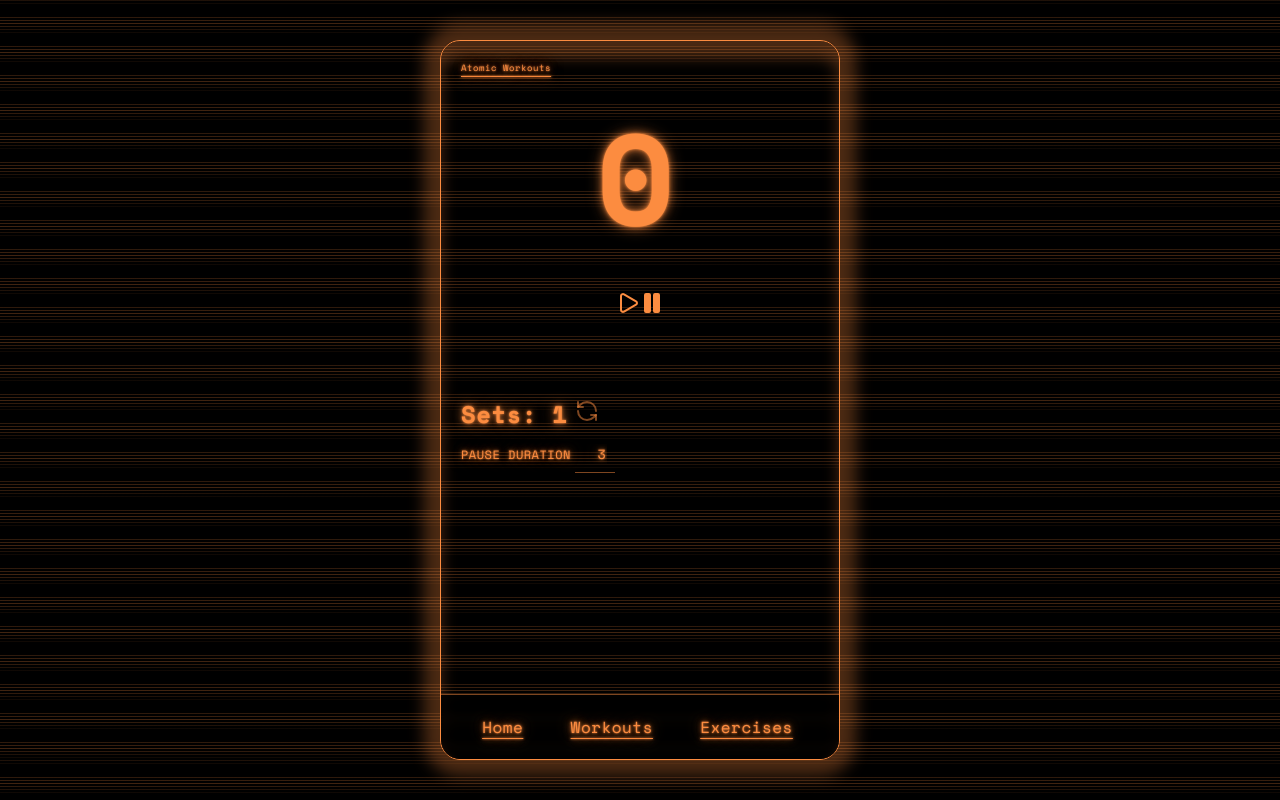
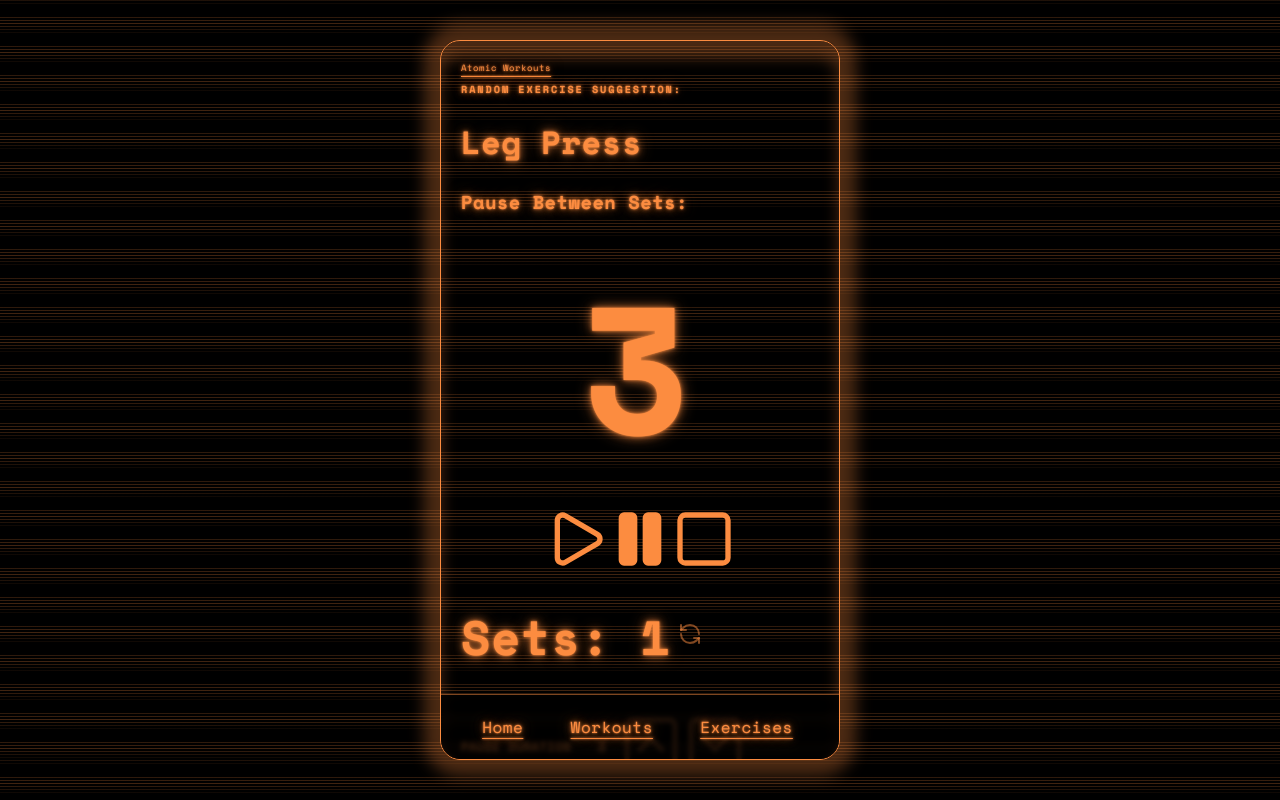
Before and after one commit to jakobm101/capstone-atomicworkouts, a Next.js app: page / in a window 1280 px wide. Built offline with nearby package versions, Linux system fonts and the light colour scheme.

Commit message:
lots of style and displaying instructions

```diff
--- a/components/Timer.jsx
+++ b/components/Timer.jsx
@@ -1,52 +1,77 @@
-import { Pause, Play } from "lucide-react";
+import { Pause, Play, Square } from "lucide-react";
 import { useEffect, useState } from "react";
 import styled from "styled-components";
 
 export default function Timer({ pauseDuration = 5, setCount }) {
   const [timer, setTimer] = useState(pauseDuration);
   const [isRunning, setIsRunning] = useState(true);
+  const buttonSize = 64;
 
   useEffect(() => {
     //if paused or timer done then stop and reset timer
-    if (timer <= 0 && !isRunning) {
+    if (!isRunning) {
+      return;
+      // count laps
+    } else if (timer < 0 && isRunning) {
+      setCount((prev) => prev + 1);
       setTimer(pauseDuration);
-      setIsRunning(!isRunning);
-      // count laps
-    } else if (timer <= 0 || !isRunning) {
-      setCount((prev) => prev + 1);
+      setIsRunning(false);
       return;
     }
 
     const interval = setInterval(() => setTimer(timer - 1), 1000);
     return () => clearInterval(interval);
-  }, [timer, isRunning]);
+  }, [timer, isRunning, pauseDuration]);
+
+  useEffect(() => {
+    setTimer(pauseDuration);
+  }, [pauseDuration]);
+
+  const Reset = () => {
+    setTimer(pauseDuration);
+    setIsRunning(false);
+  };
 
   return (
     <TimeWrapper>
       <TimeDisplay>{timer}</TimeDisplay>
-      <StyledPlayPause type="button" onClick={() => setIsRunning(!isRunning)}>
+      <div>
+        <StyledControls type="button" onClick={() => setIsRunning(!isRunning)}>
           <Play
+            size={buttonSize}
             fill={
               isRunning && timer > 0 ? "var(--color-orange-10)" : "transparent"
             }
           />
           <Pause
+            size={buttonSize}
             fill={
-            !isRunning || timer === 0 ? "var(--color-orange-10)" : "transparent"
+              !isRunning || timer === 0
+                ? "var(--color-orange-10)"
+                : "transparent"
             }
           />
-      </StyledPlayPause>
+        </StyledControls>
+        <StyledControls onClick={Reset}>
+          <Square size={buttonSize} />
+        </StyledControls>
+      </div>
     </TimeWrapper>
   );
 }
 
-const StyledPlayPause = styled.button`
+const StyledControls = styled.button`
+  margin: 0;
+  padding: 0;
   border: none;
   box-shadow: none;
   cursor: pointer;
   &:hover {
     border: none;
     box-shadow: none;
+    svg {
+      fill: var(--color-orange-5);
+    }
   }
 `;
 
@@ -55,9 +80,8 @@ const TimeWrapper = styled.div`
   flex-flow: column wrap;
   justify-content: center;
   align-items: center;
-  padding-bottom: 64px;
 `;
 
 const TimeDisplay = styled.h2`
-  font-size: 128px;
+  font-size: 180px;
 `;
--- a/pages/index.jsx
+++ b/pages/index.jsx
@@ -1,21 +1,41 @@
 import Layout from "@/components/Layout";
+import MuscleGroups from "@/components/MuscleGroups";
 import Timer from "@/components/Timer";
-import { RefreshCcw } from "lucide-react";
-import { useState } from "react";
+import libExercises from "@/lib/exercises";
+import { RefreshCcw, SquareChevronDown, SquareChevronUp } from "lucide-react";
+import { useEffect, useState } from "react";
 import styled from "styled-components";
 
 export default function TimerPage() {
   const [sets, setSets] = useState(0);
   const [pauseDuration, setPauseDuration] = useState(3);
+  const [exercise, setExercise] = useState("Pull-Up"); // default safe SSR value
+  const buttonSize = 64;
+
+  useEffect(() => {
+    const exercises = libExercises;
+    const random = exercises[Math.floor(Math.random() * exercises.length)];
+    setExercise(random);
+  }, []);
+
+  console.log(exercise);
+  const { instructions, name, muscleGroups } = exercise;
+
+  console.log(`instruction and such`, instructions, name, muscleGroups);
 
   return (
     <Layout>
+      <h5>Random Exercise Suggestion:</h5>
+      <h1>{name}</h1>
+      <h3>Pause Between Sets:</h3>
       <Timer setCount={setSets} pauseDuration={pauseDuration} />
-      <StyledH2>Sets: {sets}</StyledH2>
-      <StyledButton onClick={() => setSets(0)}>
-        <RefreshCcw />
-      </StyledButton>
-      <div>
+      <StyledMenuRow>
+        <StyledH2>Sets: {sets}</StyledH2>
+        <StyledButton onClick={() => setSets(0)}>
+          <RefreshCcw />
+        </StyledButton>
+      </StyledMenuRow>
+      <StyledMenuRow>
         <label>Pause Duration</label>
         <StyledInput
           type="number"
@@ -24,13 +44,32 @@ export default function TimerPage() {
           value={pauseDuration}
           onChange={(e) => setPauseDuration(e.target.value)}
         />
-      </div>
+        <StyledButton onClick={() => setPauseDuration((prev) => prev + 1)}>
+          <SquareChevronUp size={buttonSize} />
+        </StyledButton>
+        <StyledButton onClick={() => setPauseDuration((prev) => prev - 1)}>
+          <SquareChevronDown size={buttonSize} />
+        </StyledButton>
+      </StyledMenuRow>
+      <hr />
+      {exercise?.muscleGroups && (
+        <>
+          <MuscleGroups muscleGroups={muscleGroups} />
+          <h3>Instructions</h3>
+          <ol>
+            {instructions?.map((step) => (
+              <li key={step}>{step}</li> //
+            ))}
+          </ol>
+        </>
+      )}
     </Layout>
   );
 }
 
 const StyledH2 = styled.h2`
   display: inline;
+  font-size: xxx-large;
 `;
 
 const StyledButton = styled.button`
@@ -60,3 +99,9 @@ const StyledInput = styled.input`
   width: 40px;
   text-align: right;
 `;
+
+const StyledMenuRow = styled.div`
+  display: flex;
+  align-items: center;
+  padding: 16px 0;
+`;
--- a/styles.js
+++ b/styles.js
@@ -158,4 +158,17 @@ input[type=number]::-webkit-inner-spin-button {
 input[type=number] {
   -moz-appearance: textfield; /* Firefox */
 }
+
+hr {
+  border: none;
+  border-top: var(--color-orange-5) 1px solid;
+}
+
+button:focus-visible, input:focus-visible, a:focus-visible {
+  outline: 1px solid var(--color-orange-5); /* █ focus ring */
+  border-radius: 0;
+  outline-offset: 2px;
+  box-shadow: 0 0 20px 1px var(--color-orange-5);
+}
+
 `;
```
Also changed, not shown: pages/exercises/[id].jsx (+3 -9 lines). Lines whose indentation alone changed are shown as unchanged.
